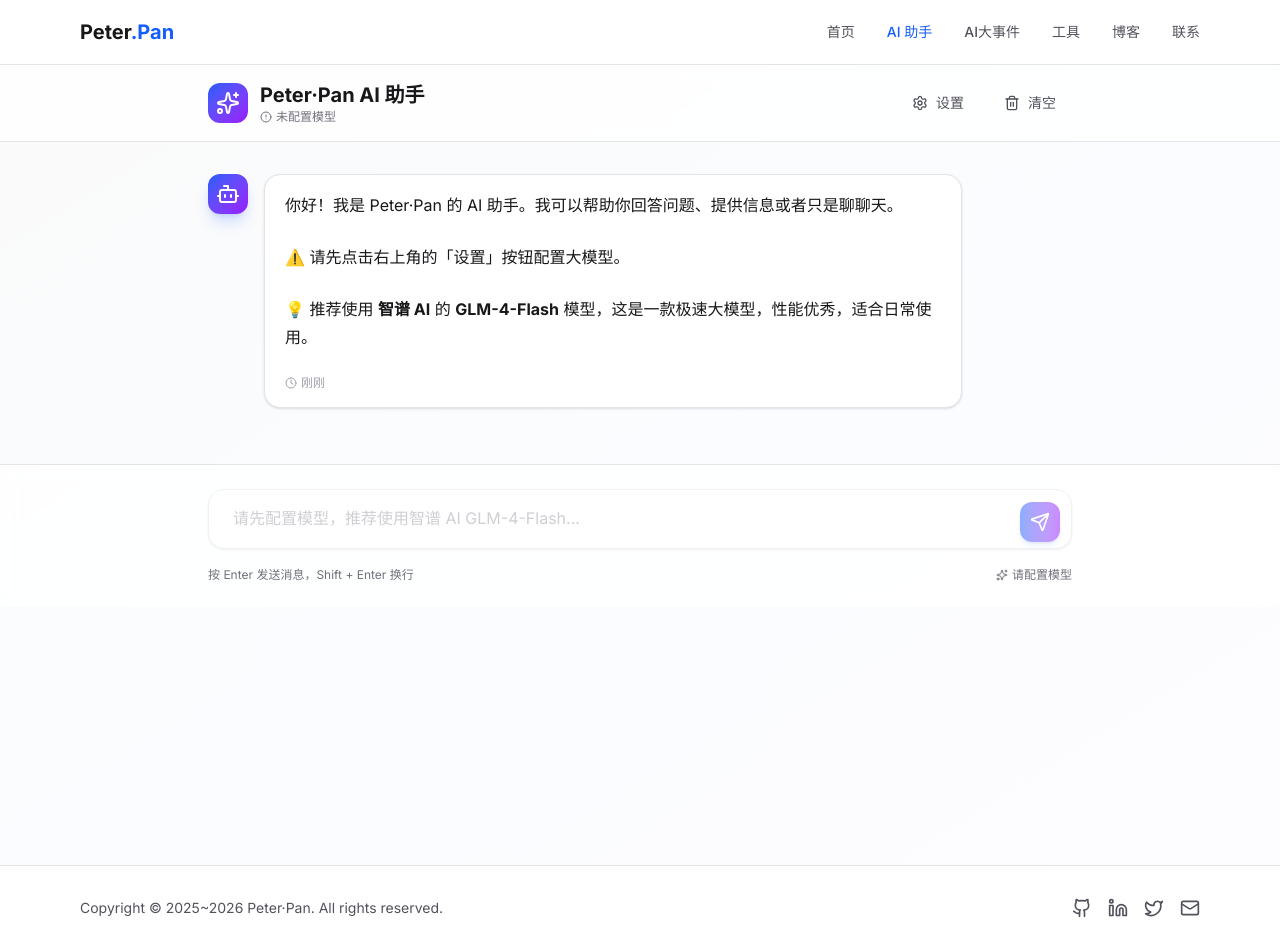
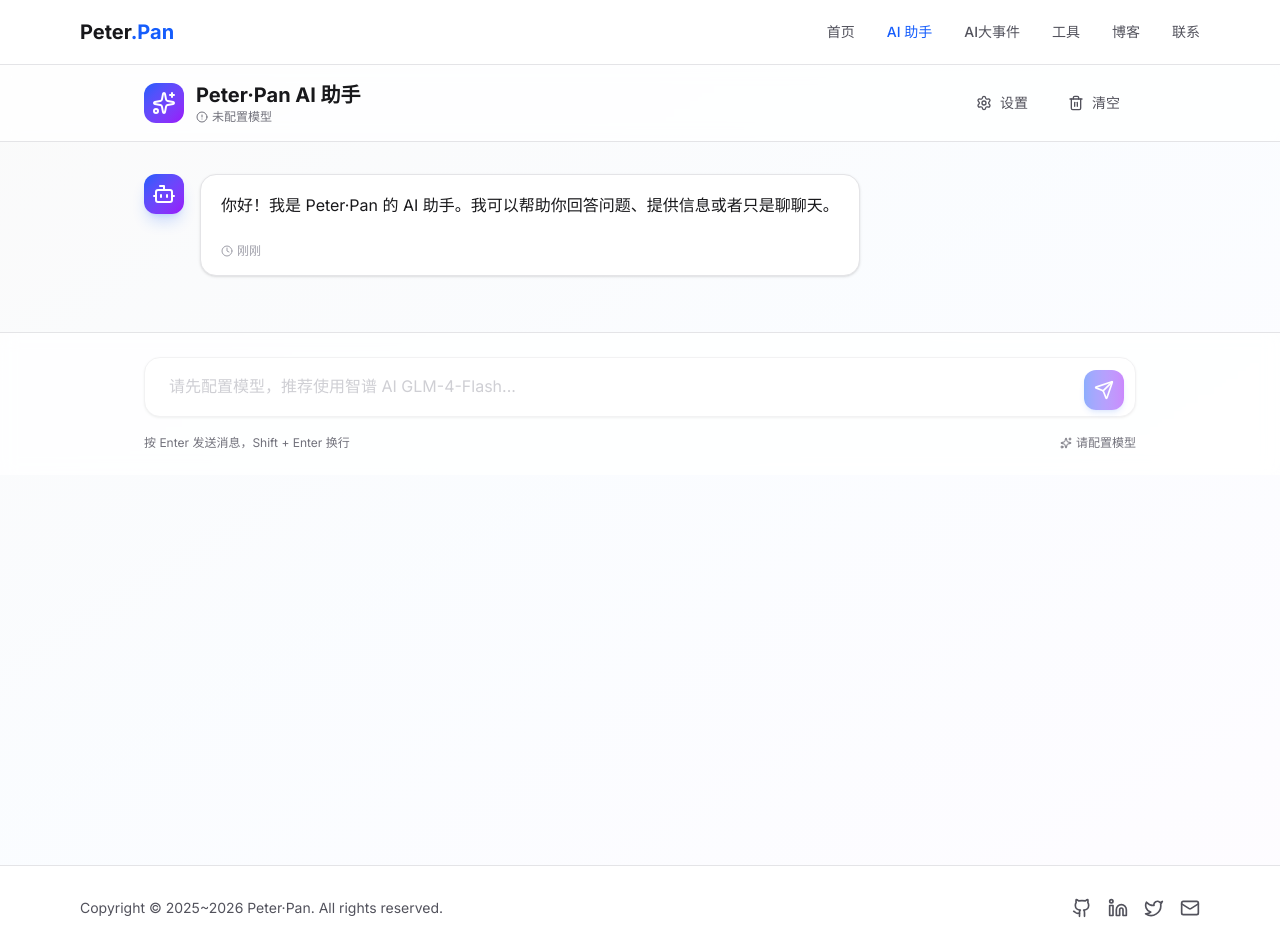
Before and after one commit to panmcai/Peter-Pan, a Next.js app: page /chat in a window 1280 px wide. Built offline with nearby package versions, Linux system fonts and the light colour scheme.

Commit message:
扩大聊天框的宽度

```diff
--- a/src/app/chat/page.tsx
+++ b/src/app/chat/page.tsx
@@ -16,7 +16,7 @@ export default function ChatPage() {
   const [messages, setMessages] = useState<Message[]>([
     {
       role: 'assistant',
-      content: '你好！我是 Peter·Pan 的 AI 助手。我可以帮助你回答问题、提供信息或者只是聊聊天。\n\n⚠️ 请先点击右上角的「设置」按钮配置大模型。\n\n💡 推荐使用 **智谱 AI** 的 **GLM-4-Flash** 模型，这是一款极速大模型，性能优秀，适合日常使用。',
+      content: '你好！我是 Peter·Pan 的 AI 助手。我可以帮助你回答问题、提供信息或者只是聊聊天。\n\n',
       timestamp: new Date(),
     },
   ]);
@@ -280,7 +280,7 @@ export default function ChatPage() {
     <div className="min-h-screen bg-gradient-to-br from-zinc-50 via-blue-50/30 to-purple-50/30 dark:from-zinc-950 dark:via-blue-950/20 dark:to-purple-950/20">
       {/* 顶部导航 */}
       <div className="border-b border-zinc-200 dark:border-zinc-800 bg-white/80 dark:bg-zinc-900/80 backdrop-blur-sm sticky top-0 z-10">
-        <div className="max-w-4xl mx-auto px-4 py-4">
+        <div className="max-w-5xl mx-auto px-4 py-4">
           <div className="flex items-center justify-between">
             <div className="flex items-center gap-3">
               <div className="w-10 h-10 rounded-xl bg-gradient-to-br from-blue-600 to-purple-600 flex items-center justify-center">
@@ -334,7 +334,7 @@ export default function ChatPage() {
 
       {/* 消息区域 */}
       <div ref={messagesContainerRef} className="flex-1 overflow-y-auto">
-        <div className="max-w-4xl mx-auto px-4 py-8">
+        <div className="max-w-5xl mx-auto px-4 py-8">
           <div className="space-y-6">
             {messages.map((message, index) => (
               <div
@@ -442,7 +442,7 @@ export default function ChatPage() {
 
       {/* 输入区域 */}
       <div className="border-t border-zinc-200 dark:border-zinc-800 bg-white/80 dark:bg-zinc-900/80 backdrop-blur-sm">
-        <div className="max-w-4xl mx-auto px-4 py-6">
+        <div className="max-w-5xl mx-auto px-4 py-6">
           <div className="relative">
             <textarea
               value={input}
```
